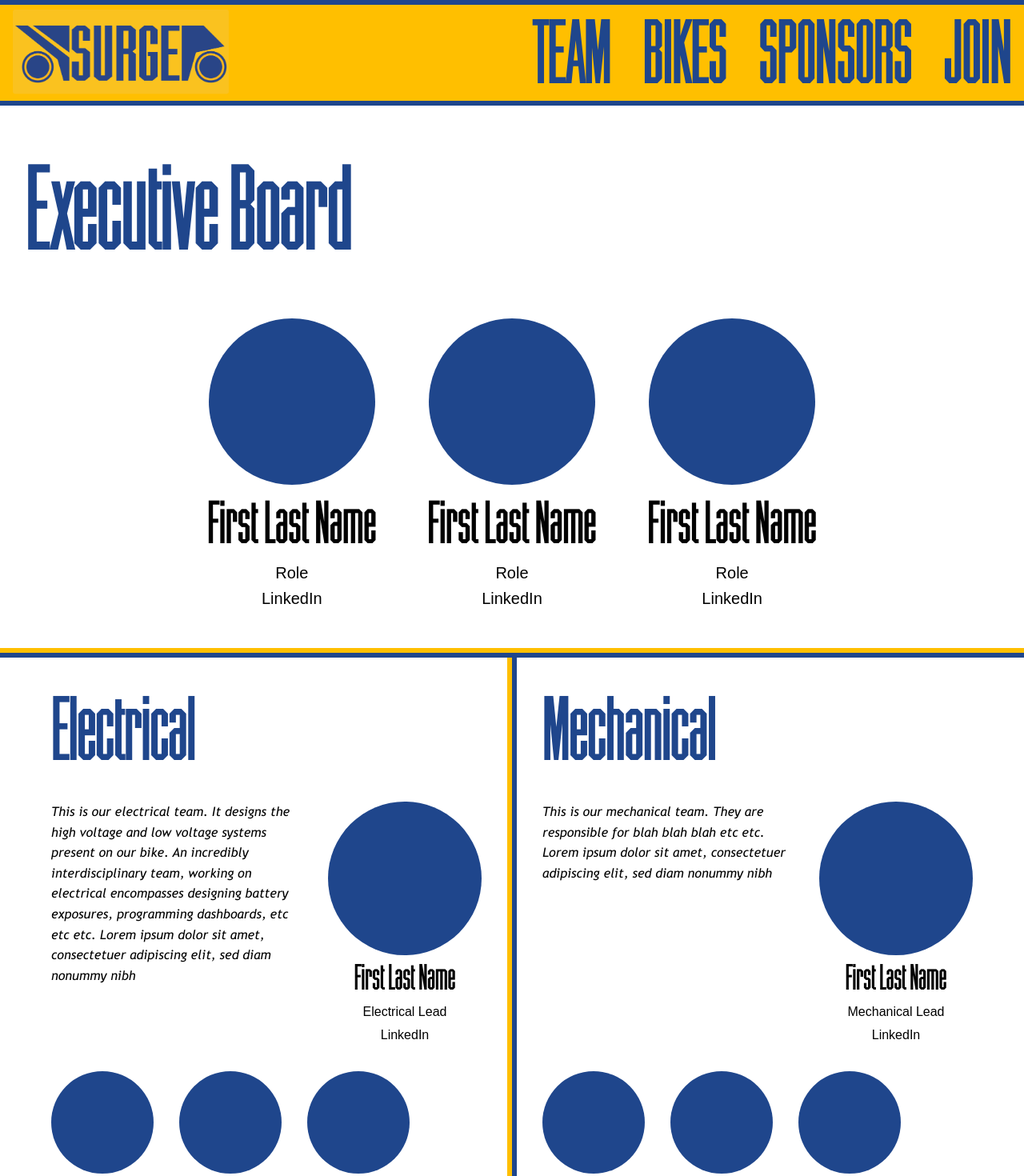
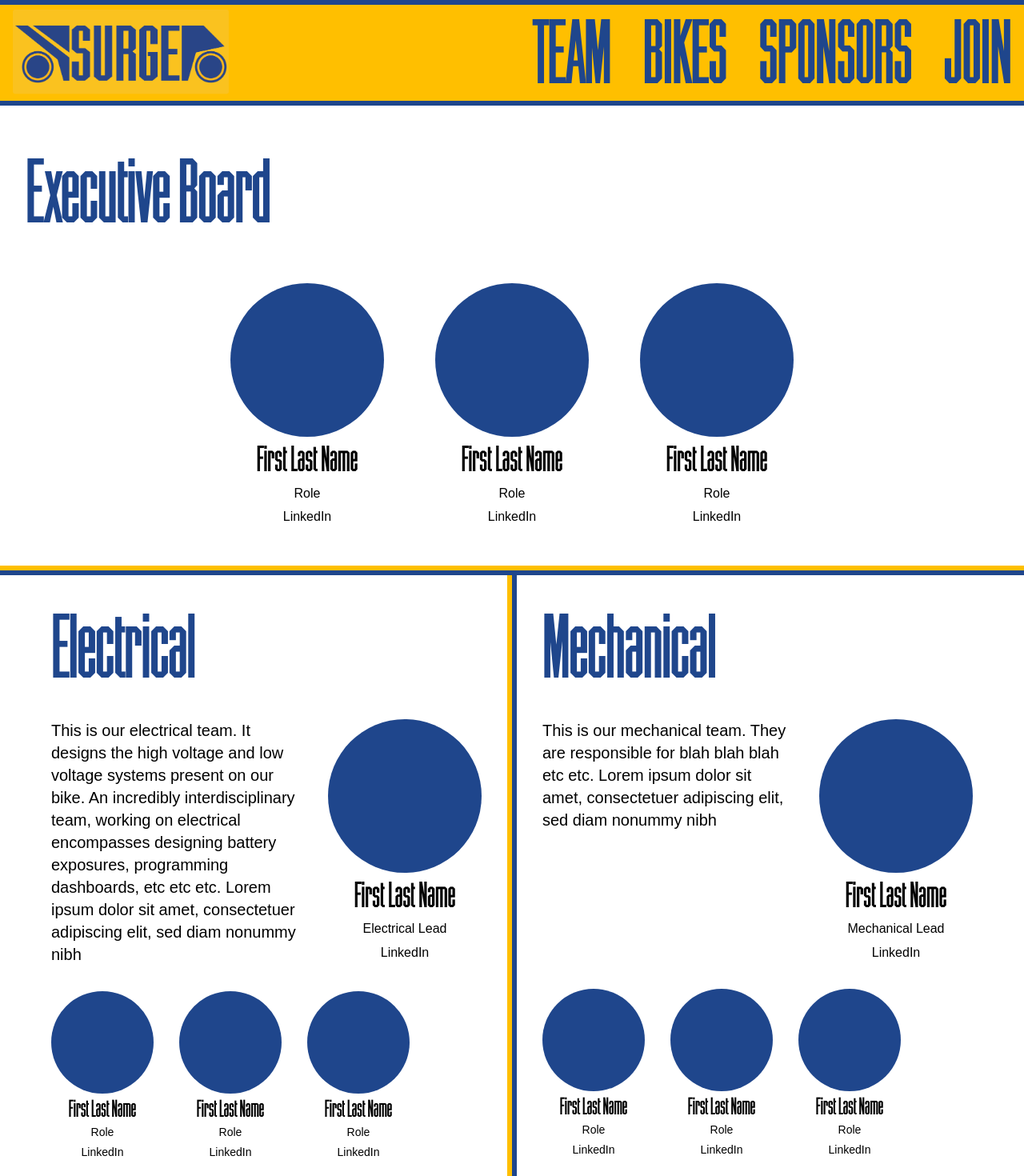
Before and after one commit to Surge-EMB/Surge-Website, a Next.js app in the folder surge-website/: page /team in a window 1280 px wide. Shown: the top 1470 px of the page at 80% size. Built offline with nearby package versions, Linux system fonts and the light colour scheme; a web font is replaced by a local one.

Commit message:
Fixing text colors and styles

```diff
--- a/surge-website/src/app/join/page.tsx
+++ b/surge-website/src/app/join/page.tsx
@@ -19,7 +19,7 @@ export default function JoinPage() {
                 Join Surge.
             </h1>
 
-            <p className="font-body italic text-text-blue text-lg mt-8 max-w-xl">
+            <p className="font-body text-black text-subheading text-lg mt-8 max-w-xl">
                 Surge is made up of students like you. Join Now. Lorem ipsum
                 dolor sit amet, consectetuer adipiscing elit, sed diam nonummy
                 nibh euismod tincidunt ut laoreet dolore magna aliquam erat
--- a/surge-website/src/app/sponsors/page.tsx
+++ b/surge-website/src/app/sponsors/page.tsx
@@ -13,7 +13,7 @@ export default function SponsorPage() {
             <h2 className="text-text-blue text-display md:text-dispaly-lg font-display italic mb-6">
               Interested In Sponsoring?
             </h2>
-            <p className="font-body text-text-blue text-subheading leading-relaxed">
+            <p className="font-body text-black text-subheading leading-relaxed">
               Info for sponsors. Lorem ipsum dolor sit amet, consectetuer
               adipiscing elit, sed diam nonummy nibh euismod tincidunt ut
               laoreet dolore magna aliquam erat volutpat. Ut wisi enim ad
@@ -36,7 +36,7 @@ export default function SponsorPage() {
             <h2 className="text-text-blue text-display md:text-dispaly-lg font-display italic mb-6">
               Help Keep the Power On.
             </h2>
-            <p className="font-body text-text-blue text-subheading leading-relaxed">
+            <p className="font-body text-black text-subheading leading-relaxed">
               Make a direct donation to our team. Lorem ipsum dolor sit amet,
               consectetuer adipiscing elit, sed diam nonummy nibh euismod
               tincidunt ut laoreet dolore magna aliquam erat volutpat. Ut wisi
--- a/surge-website/src/app/team/page.tsx
+++ b/surge-website/src/app/team/page.tsx
@@ -34,7 +34,7 @@ export default function TeamPage() {
     <div className="min-h-screen bg-white">
       {/* Executive Board Section */}
       <section className="py-12 px-8 lg:border-y-6 border-text-yellow">
-        <h1 className="text-display md:text-display-lg font-display text-text-blue mb-12">
+        <h1 className="text-display md:text-display font-display text-text-blue mb-12">
           Executive Board
         </h1>
         <div className="flex justify-center gap-16 flex-wrap text-black">
@@ -44,7 +44,7 @@ export default function TeamPage() {
               name={member.name}
               role={member.role}
               linkedIn={member.linkedIn}
-              size="lg"
+              size="md"
             />
           ))}
         </div>
@@ -59,7 +59,7 @@ export default function TeamPage() {
               Electrical
             </h2>
             <div className="flex flex-col md:flex-row gap-8 items-start">
-              <p className="text-body font-body text-black italic flex-1 max-w-sm">
+              <p className="text-subheading font-body text-black flex-1 max-w-sm">
                 This is our electrical team. It designs the high voltage and low
                 voltage systems present on our bike. An incredibly
                 interdisciplinary team, working on electrical encompasses
@@ -95,7 +95,7 @@ export default function TeamPage() {
               Mechanical
             </h2>
             <div className="flex flex-col md:flex-row gap-8 items-start">
-              <p className="text-body font-body text-black italic flex-1 max-w-sm">
+              <p className="text-subheading font-body text-black flex-1 max-w-sm">
                 This is our mechanical team. They are responsible for blah blah
                 blah etc etc. Lorem ipsum dolor sit amet, consectetuer adipiscing
                 elit, sed diam nonummy nibh
```
